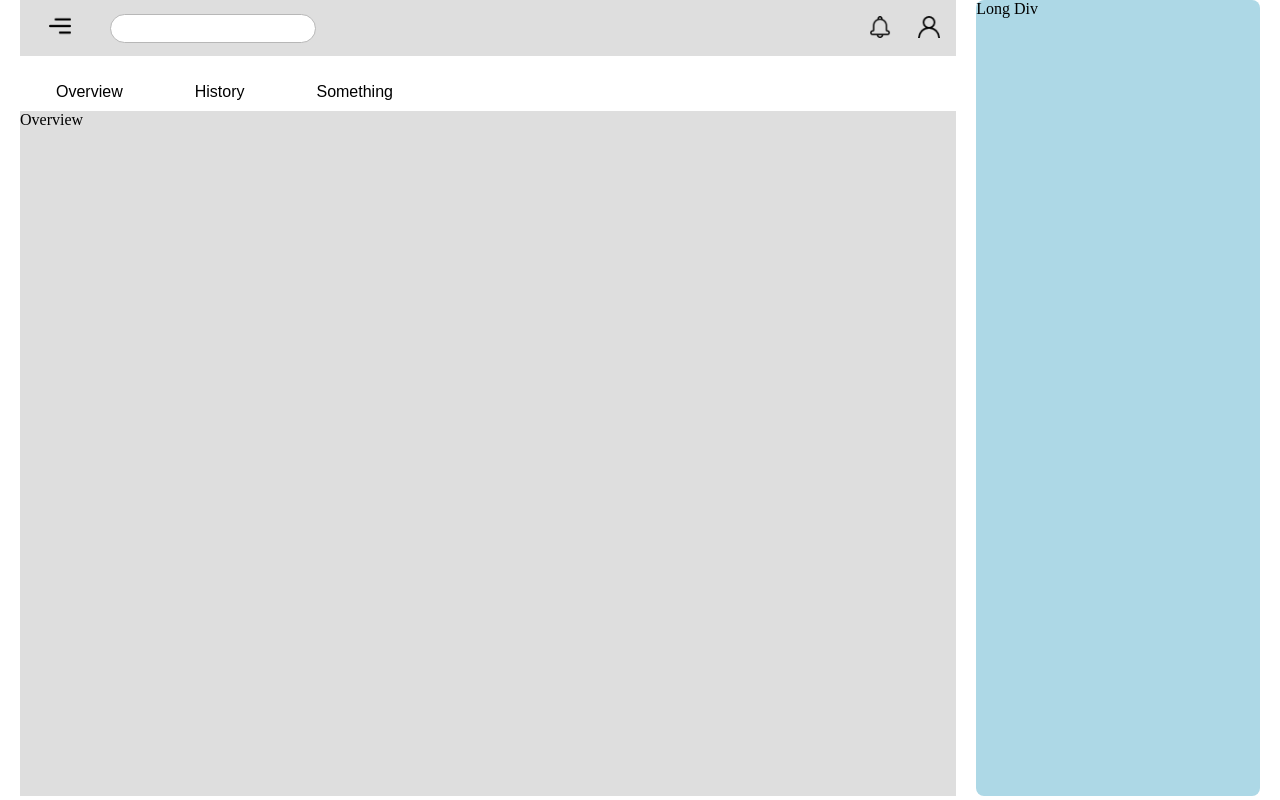
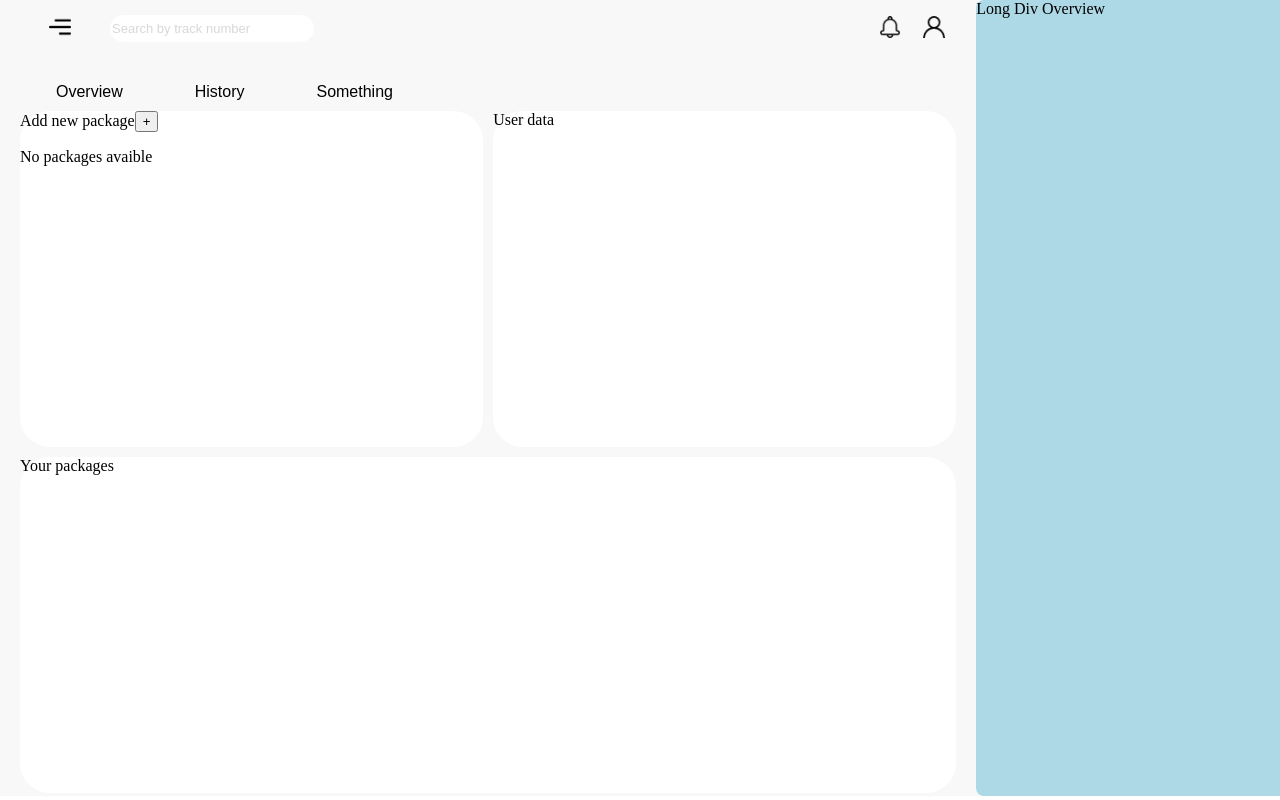
Before and after one commit to madamski9/PackageDeliveryApp, a Next.js app in the folder my-app/: page /mainPage in a window 1280 px wide. Built offline with nearby package versions, Linux system fonts and the light colour scheme.

Commit message:
dodawanie paczek - strona i baza danych

```diff
--- a/my-app/pages/mainPage.js
+++ b/my-app/pages/mainPage.js
@@ -7,19 +7,82 @@ const mainPage = () => {
     const [menuVisible, setMenuVisible] = useState(false)
     const [headerInput, setHeaderInput] = useState("")
     const [activePage, setActivePage] = useState("Overview")
+    const [fetchPackage, setfetchPackage] = useState([])
 
     const handleMenuClick = () => {
         console.log("przycisk dziala")
         setMenuVisible(!menuVisible)
     }
+
+    const fetchPackages = async () => {
+        try {
+            const response = await fetch(`http://localhost:3001/addPackage`)
+            if (response.ok) {
+                const data = await response.json()
+                setfetchPackage(data)
+                console.log(data)
+            }
+        } catch (error) {
+            console.error("error fetching packages", error)
+        }
+    }
+
+    // useEffect(() => {
+    //     if (activePage === "Overview") {
+    //         fetchPackages()
+    //     }
+    // }, [activePage])
+
     const renderContent = () => {
+        renderContentLongDiv()
         switch (activePage) {
             case "Overview":
-                return <div>Overview</div>
+                return (
+                        <div className="overview-grid">
+                            <div className="overview-main-1">
+                                Add new package
+                                <button
+                                    className="addPackageButton"
+                                    onClick={(e) => {
+                                        e.preventDefault()
+                                        router.push("/addPackage")
+                                    }}
+                                >
+                                    +
+                                </button>
+                                <div className="overview-packages">
+                                    {fetchPackage.length > 0 ? (
+                                        fetchPackage.map((pkg, index) => (
+                                            <div key={index}>
+                                                <p>Package Number: {pkg.number}</p>
+                                                <p>Package name: {pkg.name}</p>
+                                            </div>
+                                        ))
+                                    ) : (
+                                        <p>No packages avaible</p>
+                                    )}
+                                </div>
+                            </div>
+                            <div className="overview-main-2">User data</div>
+                            <div className="overview-main-3">Your packages</div>
+                        </div>
+                    )
             case "History":
                 return <div>History</div>
             case "Something":
                 return <div>Something</div>
+        }
+    }
+    const renderContentLongDiv = () => {
+        switch (activePage) {
+            case "Overview":
+                return (
+                    <div className="long-div-overview">Long Div Overview</div>
+                )
+            case "History":
+                return <div className="long-div-history">Long Div History</div>
+            case "Something":
+                return <div className="long-div">Long Div Something</div>
         }
     }
 
@@ -35,6 +98,7 @@ const mainPage = () => {
                             <input
                                 type="text"
                                 className="headerInput"
+                                placeholder="Search by track number"
                                 onChange={(e) => setHeaderInput(e.target.value)}
                             ></input>
                         </div>
@@ -70,7 +134,7 @@ const mainPage = () => {
                     </div>
                 </div>
                 <div className="column2">
-                    <div className="long-div">Long Div</div>
+                    <div>{renderContentLongDiv()}</div>
                 </div>
             </div>
             {menuVisible && (
--- a/my-app/styles/globals.css
+++ b/my-app/styles/globals.css
@@ -107,11 +107,9 @@
     height: 7vh;
     color: white;
     margin-bottom: 10px;
-    background-color: rgb(222, 222, 222);
 }
 
 .main-2 {
-    background-color: rgb(222, 222, 222);
     color: white;
     display: flex;
     flex-direction: column;
@@ -120,7 +118,7 @@
     grid-row: span 2;
 }
 .nav-main-2 {
-    background-color: white;
+    background-color: transparent;
     width: 100%;
     height: 35px;
 }
@@ -185,12 +183,16 @@
 }
 .headerInput {
     flex-grow: 0;
-    border: 1px solid rgb(183, 183, 183);
+    border: none;
     width: 200px;
     height: 25px;
     border-radius: 20px;
-    font-size: medium;
+    font-size: small;
     margin-left: 20px;
+}
+.headerInput::placeholder {
+    font-size: small;
+    color: rgb(216, 216, 216);
 }
 
 .gridContainer {
@@ -210,12 +212,14 @@
     display: flex;
     align-items: stretch;
 }
-.long-div {
+.long-div, .long-div-overview, .long-div-history {
+    display: flex;
     background-color: lightblue;
     height: 100%;
-    width: 100%;
+    width: 250%;
     border-radius: 8px;
 }
+
 .menuImg, .bell, .user {
     background-color: transparent;
     cursor: pointer;
@@ -227,8 +231,54 @@
     background-color: transparent;
     border: none;
     margin: 0 5px;
-    margin-right: 10px;
+    margin-right: 5px;
 }
 .groupLeft, .groupRight {
     display: flex;
 }
+
+.overview-grid {
+    display: grid;
+    grid-template-columns: 1fr 1fr;
+    grid-template-rows: auto auto;
+    gap: 10px;
+    width: 100%;
+}
+.overview-main-1, .overview-main-2, .overview-main-3 {
+    width: 100%;
+    height: 42vh;
+    background-color: rgb(255, 255, 255);
+    border-radius: 30px;
+}
+.overview-main-1 {
+    grid-column: 1;
+    grid-row: 1;
+}
+.overview-main-2 {
+    grid-column: 2;
+    grid-row: 1;
+}
+.overview-main-3 {
+    grid-column: 1 / span 2;
+    grid-row: 2;
+}
+.body {
+    background-color: rgb(248, 248, 248);
+}
+.addPackage-main {
+    display: flex;
+    height: 98vh;
+    justify-content: center;
+    background-color: rgb(248, 248, 248);
+}
+.addPackage-main-2 {
+    display: flex;
+    flex-direction: column;
+    align-items: center;
+    background-color: rgb(255, 255, 255);
+    height: 95vh;
+    width: 40%;
+    margin-top: 10px;
+    margin-bottom: 10px;
+    border-radius: 30px;
+}
```
Also changed, not shown: my-app/pages/addPackage.js (added, +67 -0 lines), my-app/pages/utils/databaseServer.js (+33 -0 lines).
